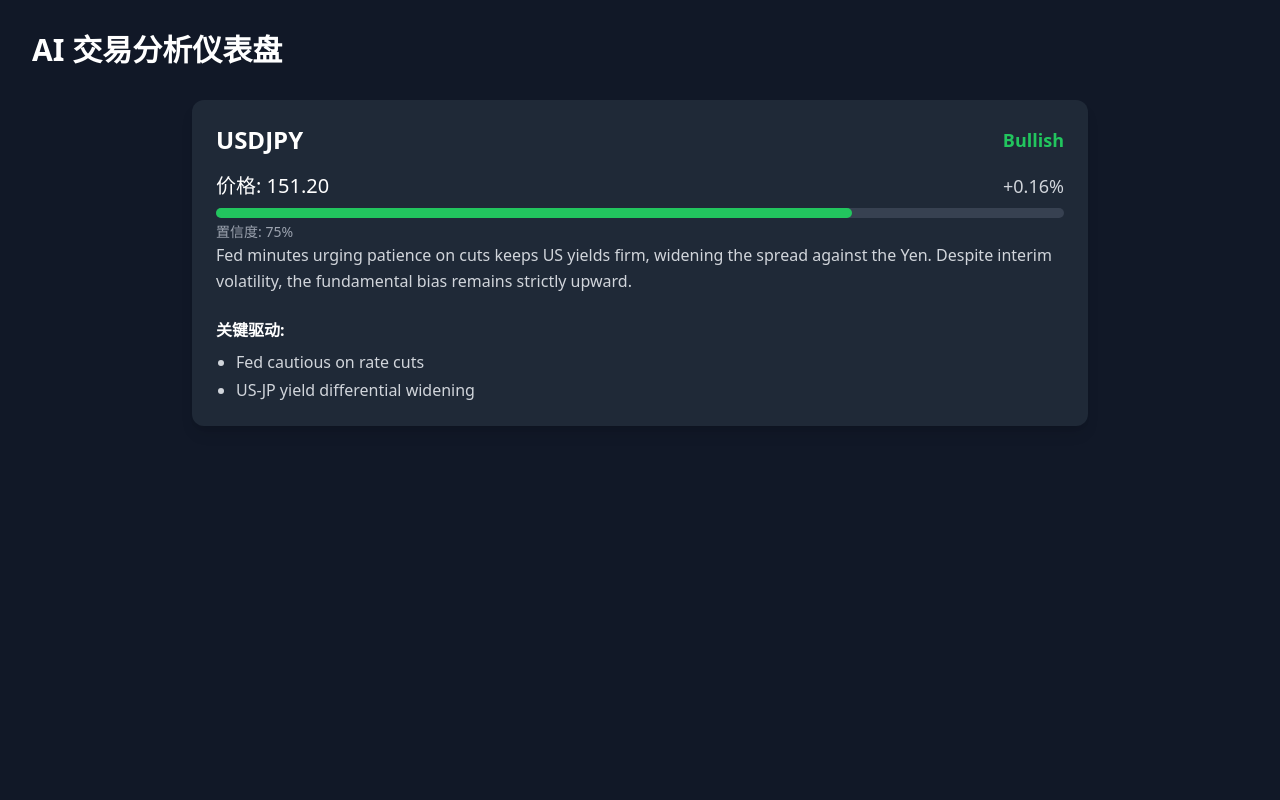
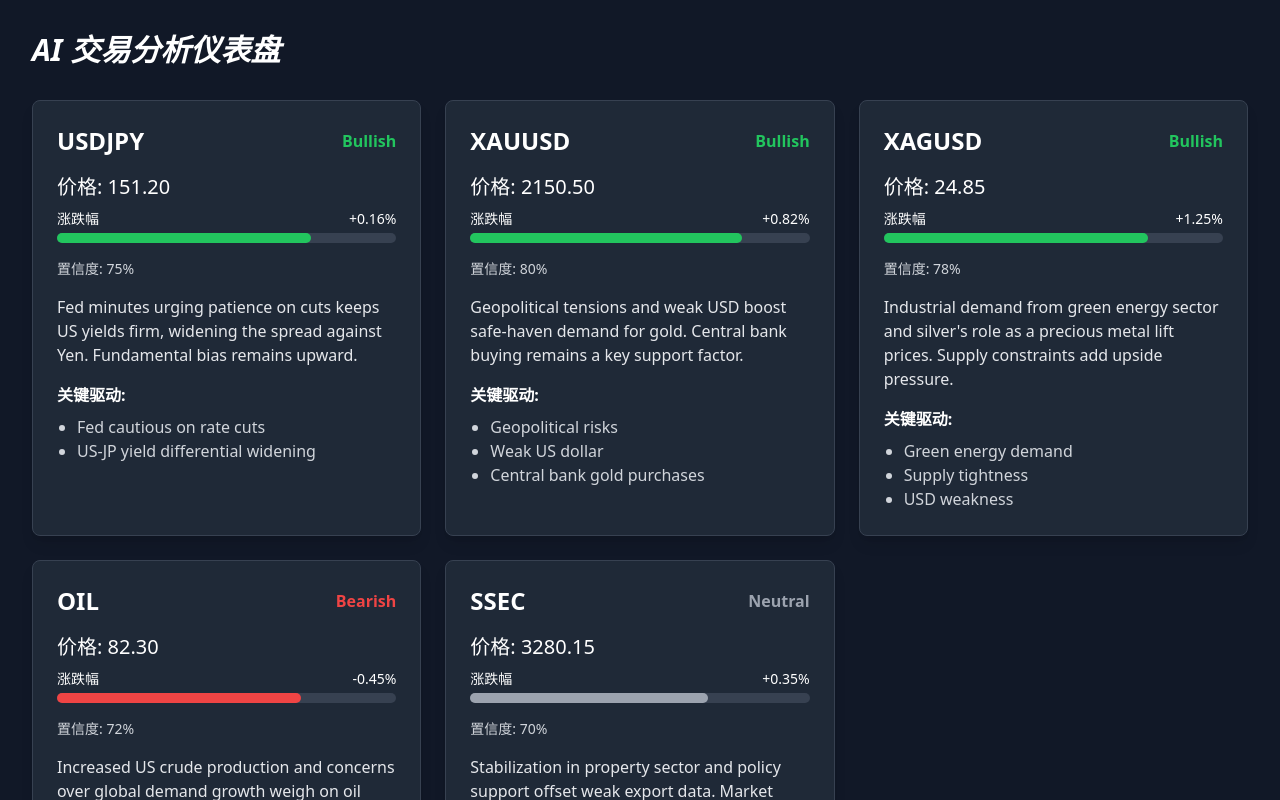
Before and after one commit to Yuan-ai-2026/Yuan.ai, a Next.js app: page / in a window 1280 px wide. Shown: the top 800 px of the page. Built offline with nearby package versions, Linux system fonts and the light colour scheme; no server answers.

Commit message:
Update page.tsx

```diff
--- a/app/page.tsx
+++ b/app/page.tsx
@@ -1,67 +1,107 @@
 'use client';
 import { useEffect, useState } from 'react';
 
+// 1. 扩展数据类型（无需修改，兼容多品种）
 type AnalysisData = {
-  symbol: string;
-  price: string;
-  change: string;
-  direction: 'Bullish' | 'Bearish' | 'Neutral';
-  confidence: string;
-  analysis: string;
-  drivers: string[];
+  symbol: string;        // 品种名称（如XAUUSD、XAGUSD、OIL、SSEC）
+  price: string;         // 价格
+  change: string;        // 涨跌幅
+  direction: 'Bullish' | 'Bearish' | 'Neutral'; // 趋势
+  confidence: string;    // 置信度
+  analysis: string;      // AI分析文本
+  drivers: string[];     // 关键驱动因素
 };
 
-// 兜底静态数据，避免API失败时页面空白
-const fallbackData: AnalysisData = {
+// 2. 修改兜底数据：新增黄金、白银、原油、上证指数
+const fallbackData: AnalysisData[] = [
+  {
     symbol: "USDJPY",
     price: "151.20",
     change: "+0.16%",
     direction: "Bullish",
     confidence: "75%",
-  analysis: "Fed minutes urging patience on cuts keeps US yields firm, widening the spread against the Yen. Despite interim volatility, the fundamental bias remains strictly upward.",
+    analysis: "Fed minutes urging patience on cuts keeps US yields firm, widening the spread against Yen. Fundamental bias remains upward.",
     drivers: ["Fed cautious on rate cuts", "US-JP yield differential widening"]
-};
+  },
+  {
+    symbol: "XAUUSD", // 黄金（现货黄金/美元）
+    price: "2150.50",
+    change: "+0.82%",
+    direction: "Bullish",
+    confidence: "80%",
+    analysis: "Geopolitical tensions and weak USD boost safe-haven demand for gold. Central bank buying remains a key support factor.",
+    drivers: ["Geopolitical risks", "Weak US dollar", "Central bank gold purchases"]
+  },
+  {
+    symbol: "XAGUSD", // 白银（现货白银/美元）
+    price: "24.85",
+    change: "+1.25%",
+    direction: "Bullish",
+    confidence: "78%",
+    analysis: "Industrial demand from green energy sector and silver's role as a precious metal lift prices. Supply constraints add upside pressure.",
+    drivers: ["Green energy demand", "Supply tightness", "USD weakness"]
+  },
+  {
+    symbol: "OIL", // 原油（WTI原油）
+    price: "82.30",
+    change: "-0.45%",
+    direction: "Bearish",
+    confidence: "72%",
+    analysis: "Increased US crude production and concerns over global demand growth weigh on oil prices. OPEC+ production cuts partially offset losses.",
+    drivers: ["US production rise", "Global demand worries", "OPEC+ cuts"]
+  },
+  {
+    symbol: "SSEC", // 上证指数
+    price: "3280.15",
+    change: "+0.35%",
+    direction: "Neutral",
+    confidence: "70%",
+    analysis: "Stabilization in property sector and policy support offset weak export data. Market remains range-bound in short term.",
+    drivers: ["Property policy easing", "Weak exports", "Domestic consumption recovery"]
+  }
+];
 
 export default function Home() {
-  const [data, setData] = useState<AnalysisData | null>(null);
+  // 3. 修改状态：从单条数据改为数组
+  const [data, setData] = useState<AnalysisData[] | null>(null);
   const [loading, setLoading] = useState(true);
 
-  useEffect(() => {
+  // 4. 异步获取数据（如果有后端API，后续把这里改成请求多品种数据）
   const fetchData = async () => {
     try {
-        // 从环境变量读取后端地址，兜底填你的Render地址
-        const apiUrl = process.env.NEXT_PUBLIC_API_URL || "https://yuan-ai-1.onrender.com";
-        const res = await fetch(`${apiUrl}/api/usdjpy`, {
-          next: { revalidate: 300 } // 5分钟缓存，避免频繁请求
-        });
-
-        if (!res.ok) throw new Error("API请求失败");
-        const result = await res.json();
-        setData(result);
+      // 这里暂时用兜底数据，后续替换成你的API地址
+      // const res = await fetch('你的后端API地址，返回多品种数据');
+      // const result = await res.json();
+      // setData(result);
+      setData(fallbackData); // 先用兜底数据展示
     } catch (err) {
-        console.error("API调用失败，使用兜底数据:", err);
-        // 调用失败时显示兜底数据，页面不会空白
-        setData(fallbackData);
+      console.error("API调用失败，使用兜底数据：", err);
+      setData(fallbackData); // 失败时显示兜底数据
     } finally {
       setLoading(false);
     }
   };
 
+  // 页面加载时执行数据请求
+  useEffect(() => {
     fetchData();
   }, []);
 
+  // 5. 辅助函数：根据趋势返回颜色（无需修改）
   const getDirectionColor = (dir: string) => {
     if (dir === 'Bullish') return 'text-green-500';
     if (dir === 'Bearish') return 'text-red-500';
     return 'text-gray-400';
   };
 
+  // 加载中状态
   if (loading) return (
     <main className="min-h-screen bg-gray-900 p-8 text-white flex items-center justify-center">
       <h1 className="text-2xl font-bold">加载中...</h1>
     </main>
   );
 
+  // 数据加载失败状态
   if (!data) return (
     <main className="min-h-screen bg-gray-900 p-8 text-white">
       <h1 className="text-3xl font-bold mb-4">AI 交易分析仪表盘</h1>
@@ -69,43 +109,65 @@ export default function Home() {
     </main>
   );
 
+  // 6. 核心修改：循环渲染所有品种的分析卡片
   return (
-    <main className="min-h-screen bg-gray-900 p-8">
-      <h1 className="text-3xl font-bold text-white mb-8">AI 交易分析仪表盘</h1>
+    <main className="min-h-screen bg-gray-900 p-8 text-white">
+      {/* 页面标题（可自定义样式） */}
+      <h1 className="text-3xl font-bold mb-8 italic">AI 交易分析仪表盘</h1>
 
-      {/* 分析卡片，完全复刻HybridTrader风格 */}
-      <div className="max-w-4xl mx-auto bg-gray-800 rounded-xl p-6 shadow-lg">
+      {/* 多品种卡片容器：自动适配布局 */}
+      <div className="grid grid-cols-1 md:grid-cols-2 lg:grid-cols-3 gap-6">
+        {data.map((item, index) => (
+          <div
+            key={index}
+            className="bg-gray-800 rounded-lg p-6 shadow-lg border border-gray-700"
+          >
+            {/* 品种名称 + 趋势 */}
             <div className="flex justify-between items-center mb-4">
-          <h2 className="text-2xl font-bold text-white">{data.symbol}</h2>
-          <span className={`text-lg font-semibold ${getDirectionColor(data.direction)}`}>
-            {data.direction}
+              <h2 className="text-2xl font-bold">{item.symbol}</h2>
+              <span className={`font-bold ${getDirectionColor(item.direction)}`}>
+                {item.direction}
               </span>
             </div>
 
-        <div className="flex justify-between items-center mb-2">
-          <span className="text-xl text-white">价格: {data.price}</span>
-          <span className="text-lg text-gray-300">{data.change}</span>
+            {/* 价格 */}
+            <p className="text-xl mb-2">价格: {item.price}</p>
+
+            {/* 涨跌幅进度条 */}
+            <div className="mb-4">
+              <div className="flex justify-between text-sm mb-1">
+                <span>涨跌幅</span>
+                <span>{item.change}</span>
+              </div>
+              <div className="w-full bg-gray-700 rounded-full h-2.5">
+                <div
+                  className={`h-2.5 rounded-full ${
+                    item.direction === 'Bullish' ? 'bg-green-500' :
+                    item.direction === 'Bearish' ? 'bg-red-500' : 'bg-gray-400'
+                  }`}
+                  style={{ width: item.confidence }}
+                ></div>
+              </div>
             </div>
 
-        <div className="w-full bg-gray-700 rounded-full h-2.5 mb-6">
-          <div
-            className="bg-green-500 h-2.5 rounded-full"
-            style={{ width: data.confidence.replace('%', '') + '%' }}
-          ></div>
-          <span className="text-sm text-gray-400 mt-1 block">置信度: {data.confidence}</span>
-        </div>
+            {/* 置信度 */}
+            <p className="text-sm text-gray-300 mb-4">置信度: {item.confidence}</p>
 
-        <p className="text-gray-300 mb-6 leading-relaxed">{data.analysis}</p>
+            {/* AI分析文本 */}
+            <p className="mb-4 text-gray-200">{item.analysis}</p>
 
+            {/* 关键驱动因素 */}
             <div>
-          <h3 className="text-white font-semibold mb-2">关键驱动:</h3>
-          <ul className="list-disc pl-5 text-gray-300 space-y-1">
-            {data.drivers.map((driver, idx) => (
+              <h3 className="font-semibold mb-2">关键驱动:</h3>
+              <ul className="list-disc pl-5 text-gray-300">
+                {item.drivers.map((driver, idx) => (
                   <li key={idx}>{driver}</li>
                 ))}
               </ul>
             </div>
           </div>
+        ))}
+      </div>
     </main>
   );
 }
```
Lines whose indentation alone changed are shown as unchanged.
